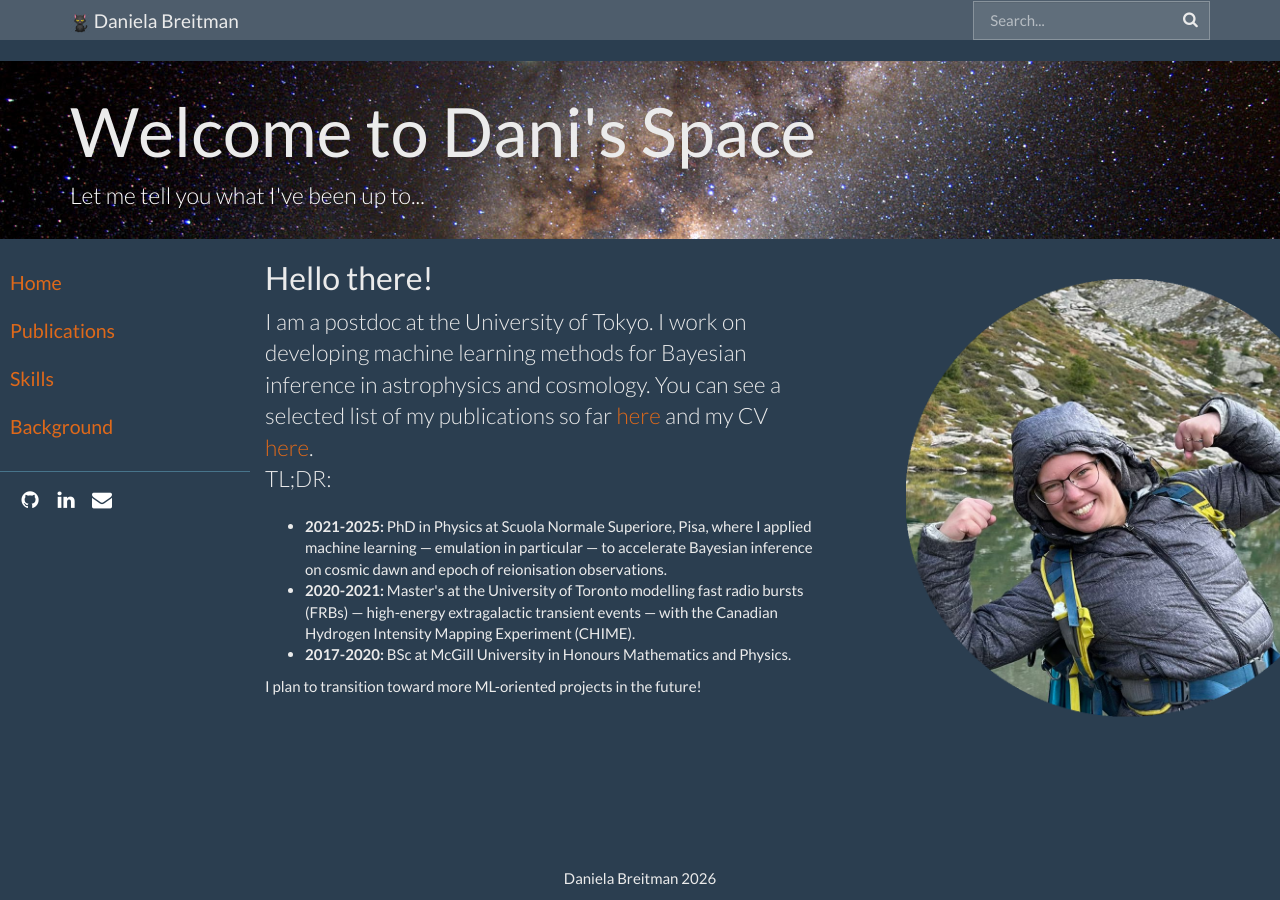
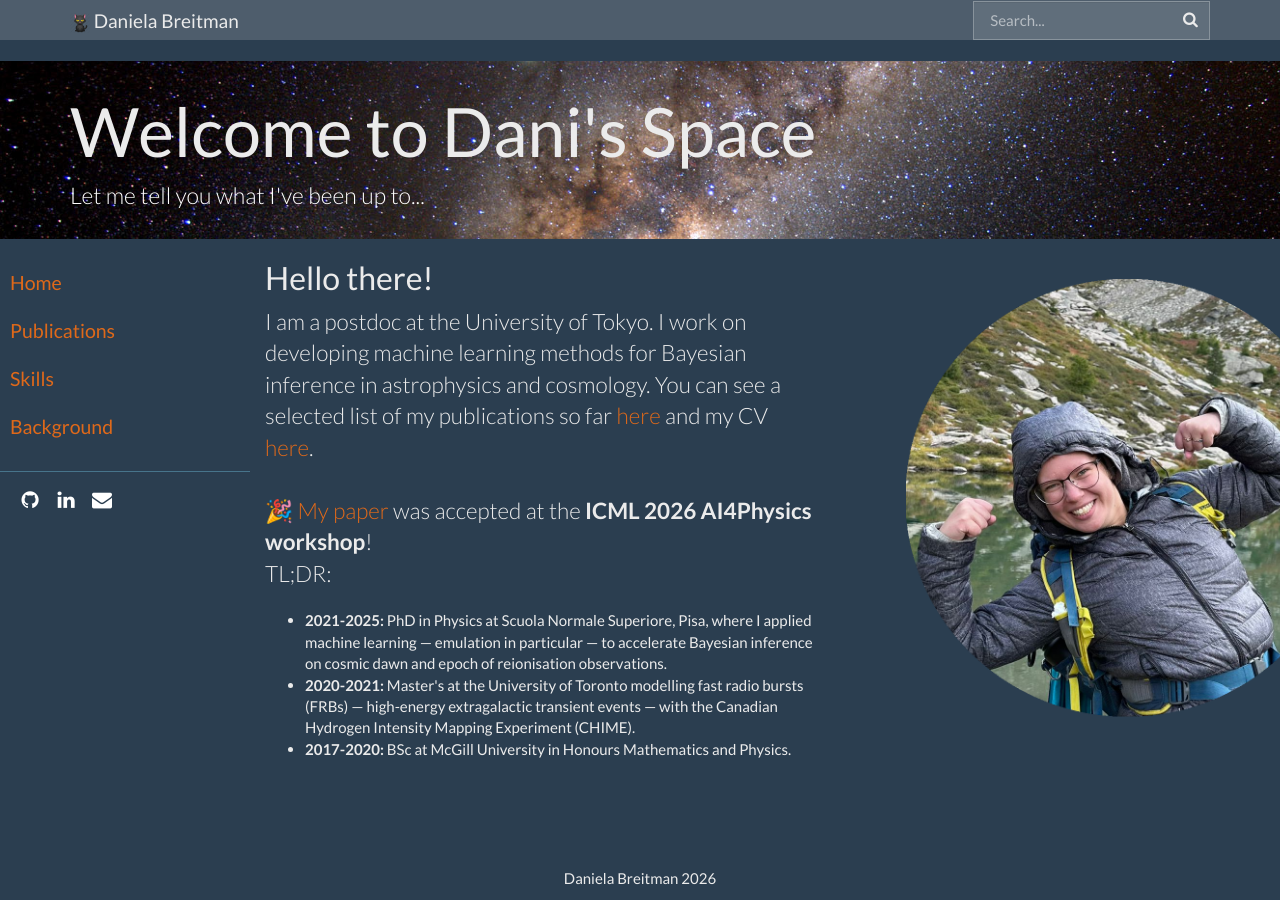
Before and after one commit to DanielaBreitman/DanielaBreitman.github.io, a Jekyll site: the page built from index.html, in a window 1280 px wide. Built offline with Jekyll 4.4.1, drawn with Linux system fonts in a browser that asks for light colours; a style sheet for code colours, icons or effects is not loaded.

Commit message:
update pub format

```diff
--- a/_includes/head.html
+++ b/_includes/head.html
@@ -7,6 +7,7 @@
     <title>Daniela Breitman | CV</title>
     <link rel="stylesheet" href="{{ "/assets/css/main.css" | relative_url }}">
     <link rel="stylesheet" href="{{ "/assets/css/font-awesome.min.css" | relative_url }}">
+    <link rel="stylesheet" href="https://cdn.jsdelivr.net/gh/jpswalsh/academicons@1/css/academicons.min.css">
 
     <link rel="shortcut icon" href="{{ "/favicon.png?1" | relative_url }}">
     {% seo %}
--- a/_includes/left.html
+++ b/_includes/left.html
@@ -18,7 +18,8 @@
         <ul class="nav navbar-nav sidebar-social">
             <li><a href="{{ site.git_address }}" aria-label="GitHub"><i class="fa fa-github" aria-hidden="true"></i></a></li>
             <li><a href="https://www.linkedin.com/in/daniela-breitman-59bb9a218/" aria-label="LinkedIn"><i class="fa fa-linkedin" aria-hidden="true"></i></a></li>
-            <li><a href="mailto:daniela.breitman@sns.it" aria-label="Email"><i class="fa fa-envelope" aria-hidden="true"></i></a></li>
+            <li><a href="mailto:breitmandaniela@g.ecc.u-tokyo.ac.jp" aria-label="Email"><i class="fa fa-envelope" aria-hidden="true"></i></a></li>
+            <li><a href="https://orcid.org/0000-0002-2349-3341" target="_blank" rel="noopener noreferrer" aria-label="ORCID"><i class="ai ai-orcid" aria-hidden="true"></i></a></li>
         </ul>
     </nav>
 </div>
--- a/index.html
+++ b/index.html
@@ -11,6 +11,8 @@ layout: default
                 You can see a selected list of my publications so far
                 <a href="https://ui.adsabs.harvard.edu/search/q=%20author%3A%22breitman%2C%20daniela%22&sort=date%20desc%2C%20bibcode%20desc&p_=0" target="_blank" rel="noopener noreferrer">here</a>
                 and my CV <a href="{{ "/Files/CV.pdf" | relative_url }}" target="_blank" rel="noopener noreferrer">here</a>.
+                <br><br>
+                🎉 <a href="https://openreview.net/forum?id=oAe1wRN76R" target="_blank" rel="noopener noreferrer">My paper</a> was accepted at the <b>ICML 2026 AI4Physics workshop</b>!
                 <br> TL;DR:
                 <ul>
                     <li> <b>2021-2025:</b> PhD in Physics at Scuola Normale Superiore, Pisa, where I applied machine learning — emulation in particular — to accelerate Bayesian inference on cosmic dawn and epoch of reionisation observations.</li>
@@ -19,7 +21,6 @@ layout: default
                         Canadian Hydrogen Intensity Mapping Experiment (CHIME).</li>
                     <li><b>2017-2020:</b> BSc at McGill University in Honours Mathematics and Physics.</li>
                      </ul> </p>
-                I plan to transition toward more ML-oriented projects in the future!
         </div>
         <div class="col-md-6 text-center" style="padding-top: 40px;">
             <img src="{{ "/assets/img/me.png" | relative_url }}" alt="Daniela Breitman" class="img-responsive" style="max-width: 80%; margin: 0 auto;">
```
Also changed, not shown: _docs/publications.md (+1 -1 lines).
